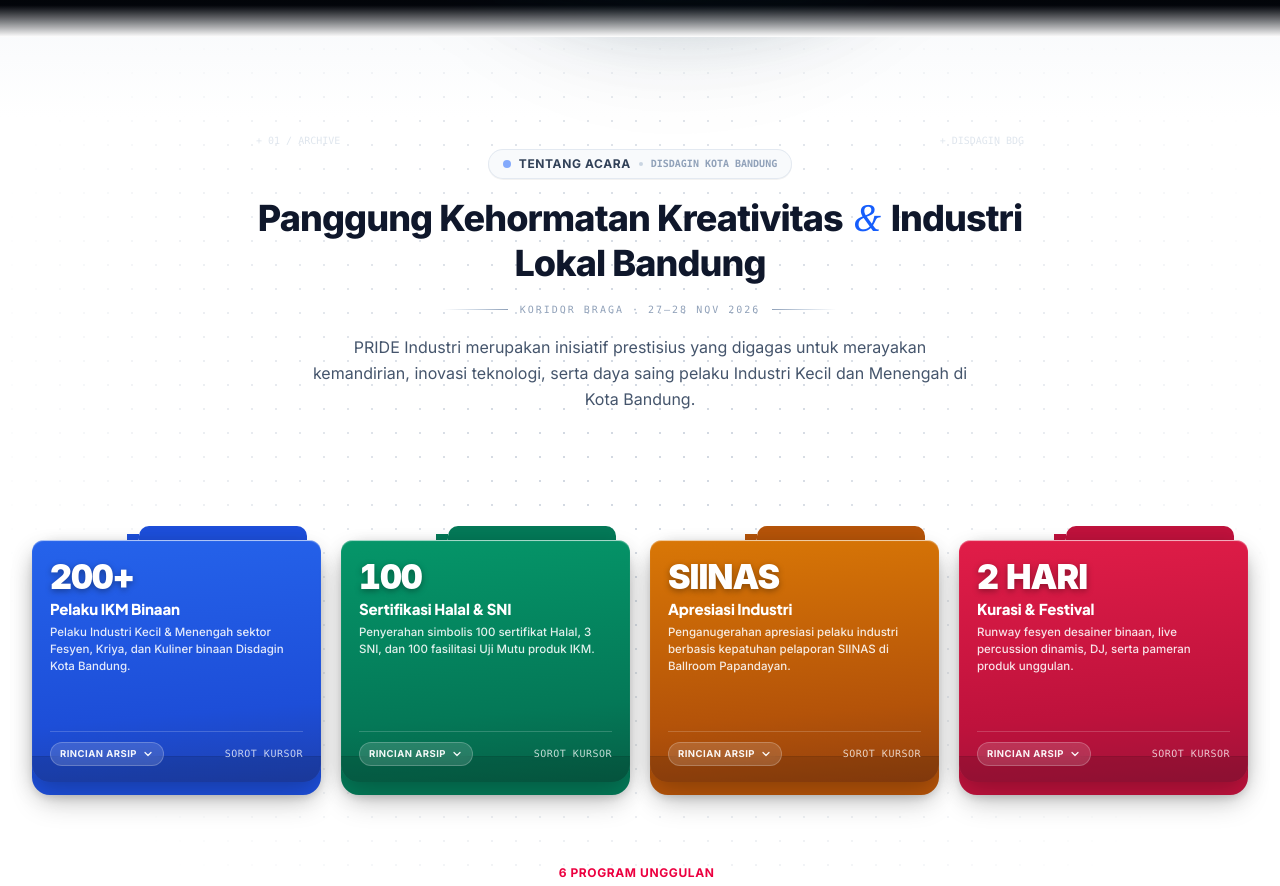
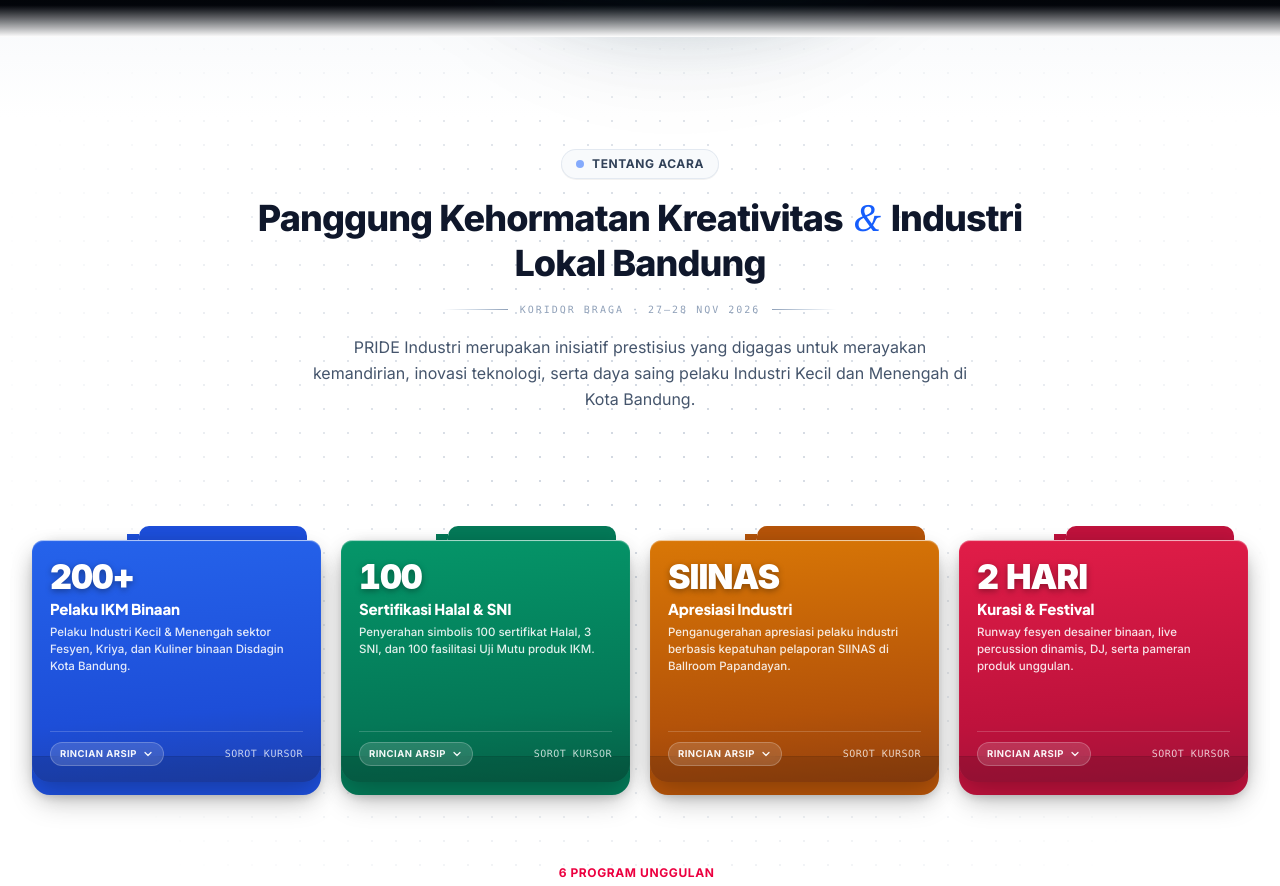
Before and after one commit to Syd-max/pride-industri-2026, a Next.js app: page / in a window 1280 px wide. Shown: the part 4100-4986 px from the top of the page. Built offline with nearby package versions, Linux system fonts and the light colour scheme.

Commit message:
fix(about): remove + 01 / ARCHIVE, + DISDAGIN BDG, and DISDAGIN KOTA BANDUNG badge label

```diff
--- a/src/components/sections/AboutSection.tsx
+++ b/src/components/sections/AboutSection.tsx
@@ -156,21 +156,13 @@
 
       <div className="max-w-7xl mx-auto px-4 sm:px-6 lg:px-8 relative z-10">
 
-        {/* Section Header with Refined Editorial Accents */}
+        {/* Section Header */}
         <div className="text-center max-w-3xl mx-auto mb-16 relative">
-
-          {/* Subtle Drafting Precision Crosshairs on Desktop */}
-          <div className="hidden sm:flex items-center justify-between absolute -top-4 inset-x-0 pointer-events-none text-slate-300 font-mono text-[10px] select-none opacity-60">
-            <span>+ 01 / ARCHIVE</span>
-            <span>+ DISDAGIN BDG</span>
-          </div>
 
           {/* Apple Style Frosted Status Badge */}
           <div className="inline-flex items-center gap-2 px-3.5 py-1.5 rounded-full text-xs font-bold uppercase tracking-wider bg-slate-50 text-slate-700 border border-slate-200/90 shadow-2xs mb-4">
             <span className="w-2 h-2 rounded-full bg-blue-600 animate-pulse" />
             <span>Tentang Acara</span>
-            <span className="w-1 h-1 rounded-full bg-slate-300" />
-            <span className="text-[10px] text-slate-400 font-mono tracking-normal font-semibold">DISDAGIN KOTA BANDUNG</span>
           </div>
 
           <h2 className="text-3xl sm:text-4xl font-extrabold text-slate-900 tracking-tight leading-tight">
```
